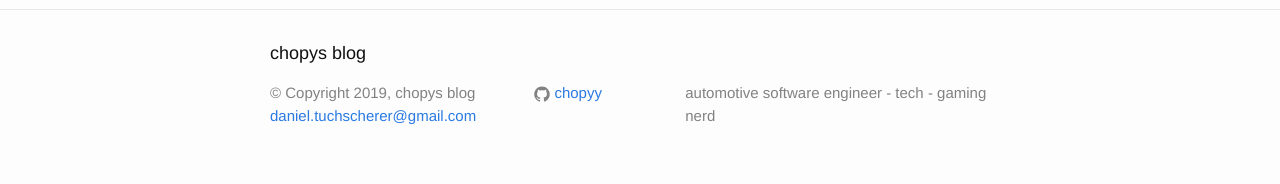
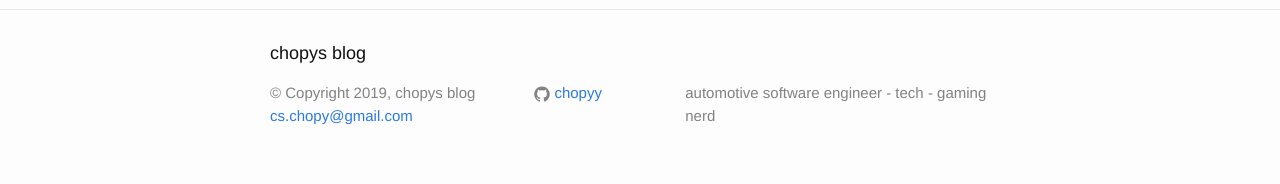
Before and after one commit to chopyy/dtuchsch.github.io, a Jekyll site: the page built from index.html, in a window 1280 px wide. Shown: the part 1490-1674 px from the top of the page. Built offline with Jekyll 4.4.1, drawn with Linux system fonts in a browser that asks for light colours; the list of posts is cut into pages by our own code.

Commit message:
Email address changed

```diff
--- a/_config.yml
+++ b/_config.yml
@@ -1,6 +1,6 @@
 # Site settings
 title: chopys blog
-email: daniel.tuchscherer@gmail.com
+email: cs.chopy@gmail.com
 description: > # this means to ignore newlines until "baseurl:"
   automotive software engineer - tech - gaming nerd
 baseurl: "" # the subpath of your site, e.g. /blog/
```
